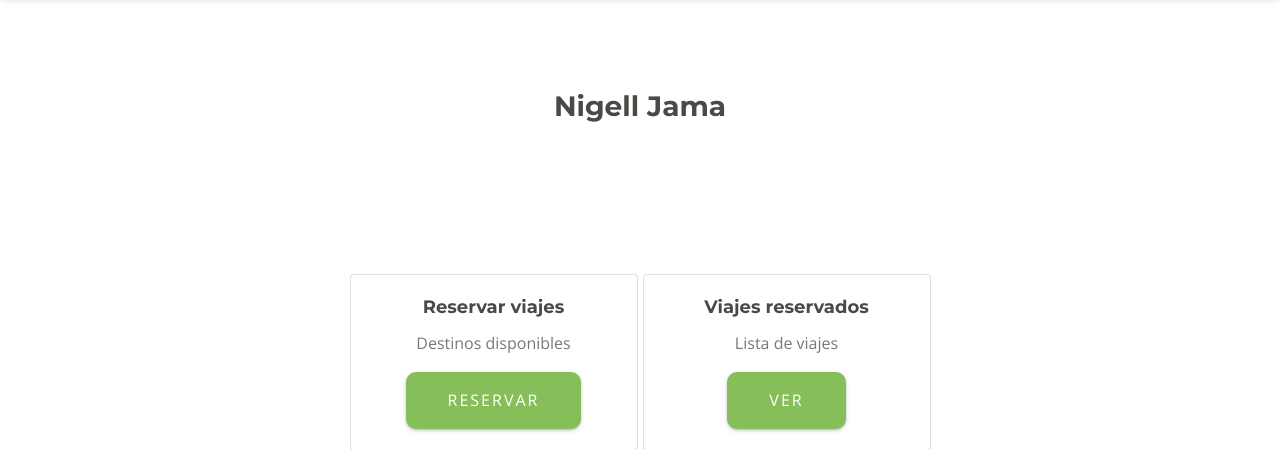
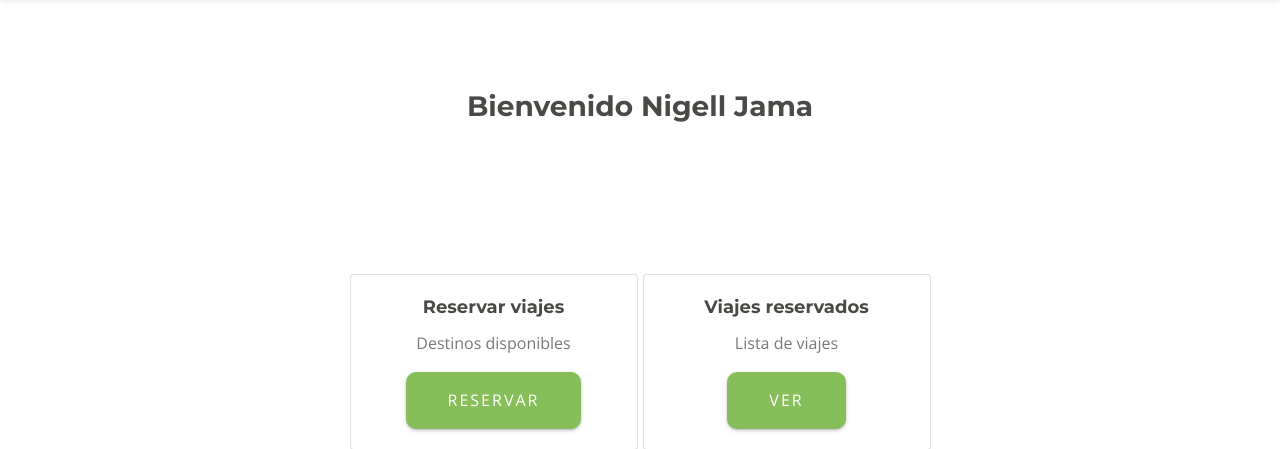
Before and after one commit to Gokruzk/book_fligths_travels, a PHP site: the page made by Proyecto/Vista/user.php in a window 1280 px wide. Shown: the part 72-521 px from the top of the page. Run offline with PHP 8.4, Linux system fonts and the light colour scheme; data comes from the database, SQL or seed files in the repository; some libraries are stand-ins or nearby versions.

Commit message:
user profile

```diff
--- a/Proyecto/Vista/user.php
+++ b/Proyecto/Vista/user.php
@@ -40,7 +40,7 @@
 
     <div class="content">
         <div class="title">
-            <h2>
+            <h2> Bienvenido
                 <?php echo $est['nombre'];
                 echo " ";
                 echo $est['apellido']; ?>
```
